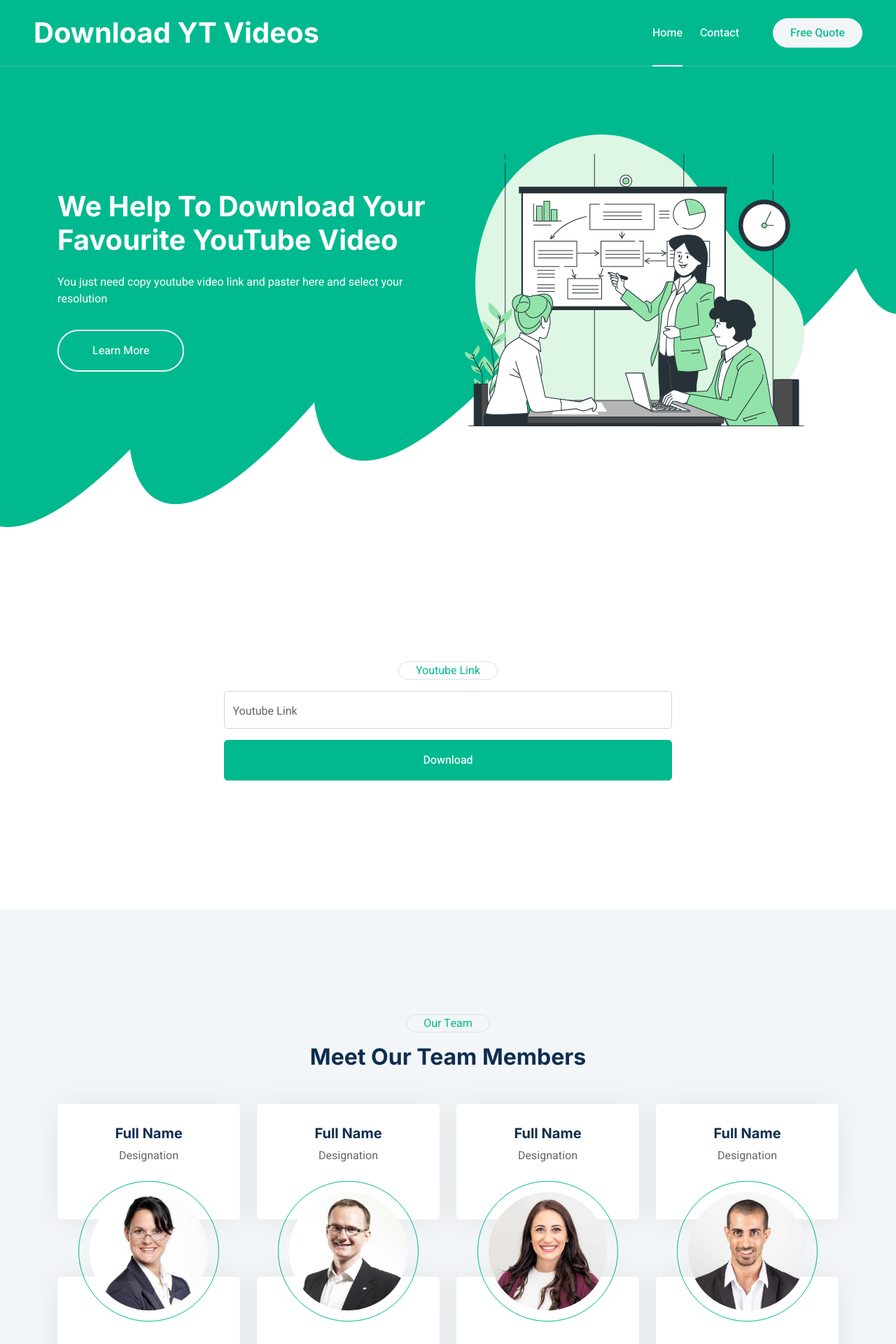
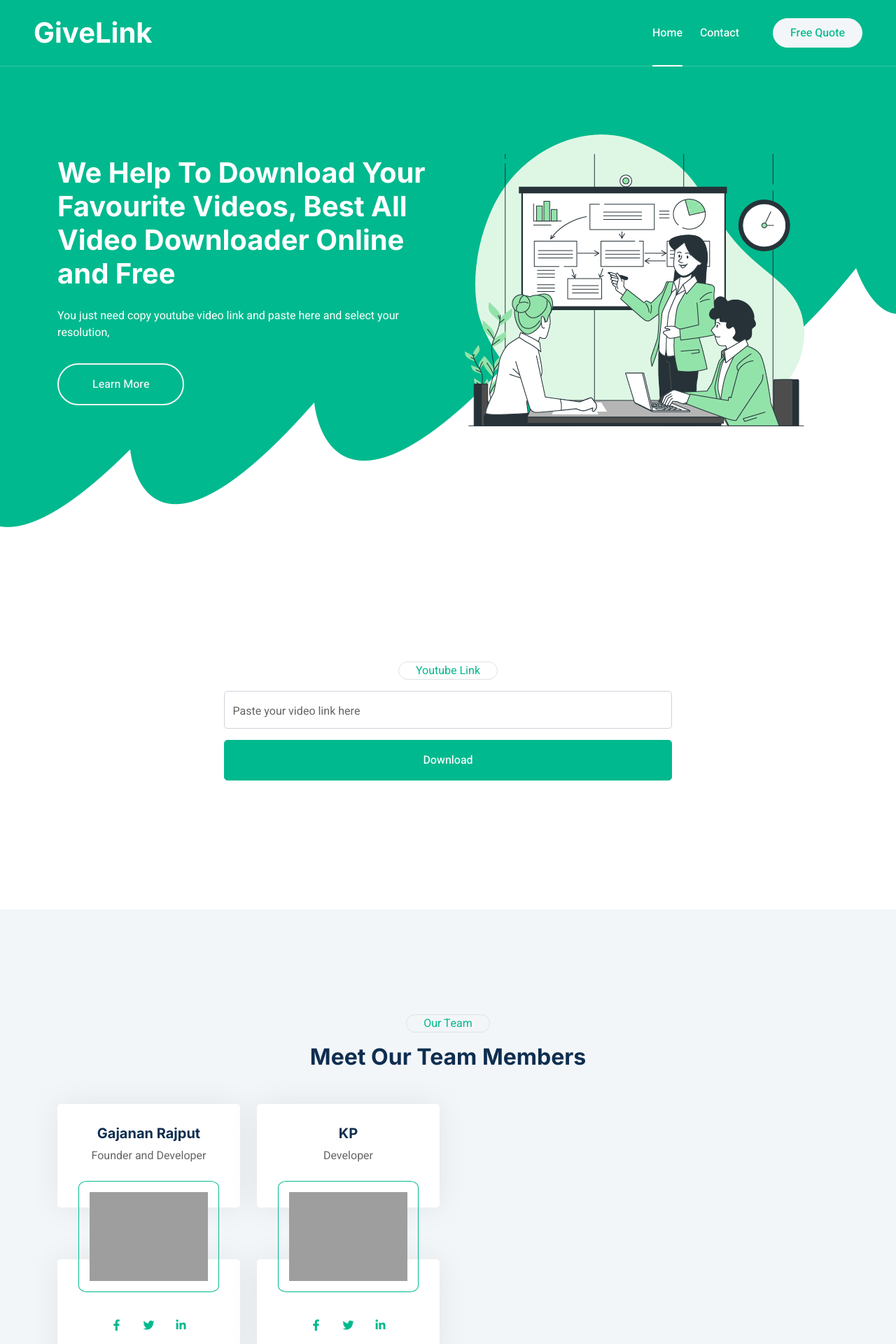
Before and after one commit to gajanan0707/Youtube_video_download, a Django app: page / in a window 1280 px wide. Shown: the top 1920 px of the page at 70% size. Run offline with Django 4.2, Linux system fonts and the light colour scheme; some libraries are stand-ins or nearby versions; grey boxes are pictures that could not be loaded.

Commit message:
update titles (#2)

```diff
--- a/youtube_videos_download/youtube_videos_download/templates/index.html
+++ b/youtube_videos_download/youtube_videos_download/templates/index.html
@@ -5,7 +5,7 @@
 {% block head %}
     <head>
         <meta charset="utf-8">
-        <title>Youtube Video Download</title>
+        <title>Online Video Downloder</title>
         <meta content="width=device-width, initial-scale=1.0" name="viewport">
         <meta content="" name="keywords">
         <meta content="" name="description">
@@ -39,7 +39,7 @@
 {% endblock head %}
 
 <body>
-<div class="container-xxl bg-white p-0">
+<div class="container-xxl bg-white p-0" style="max-width: 1840px !important;">
     <!-- Spinner Start -->
     <div id="spinner"
          class="show bg-white position-fixed translate-middle w-100 vh-100 top-50 start-50 d-flex align-items-center justify-content-center">
@@ -58,7 +58,7 @@
         <div class="container-xxl position-relative p-0">
             <nav class="navbar navbar-expand-lg navbar-light px-4 px-lg-5 py-3 py-lg-0">
                 <a href="{% url 'home' %}" class="navbar-brand p-0">
-                    <h1 class="m-0">Download YT Videos</h1>
+                    <h1 class="m-0">GiveLink</h1>
                     <!-- <img src="img/logo.png" alt="Logo"> -->
                 </a>
                 <button class="navbar-toggler" type="button" data-bs-toggle="collapse" data-bs-target="#navbarCollapse">
@@ -89,10 +89,10 @@
                 <div class="container">
                     <div class="row g-5 align-items-center">
                         <div class="col-lg-6 text-center text-lg-start">
-                            <h1 class="text-white mb-4 animated zoomIn">We Help To Download Your Favourite YouTube
-                                Video</h1>
-                            <p class="text-white pb-3 animated zoomIn">You just need copy youtube video link and paster
-                                here and select your resolution</p>
+                            <h1 class="text-white mb-4 animated zoomIn">We Help To Download Your Favourite
+                                Videos, Best All Video Downloader Online and Free</h1>
+                            <p class="text-white pb-3 animated zoomIn">You just need copy youtube video link and paste
+                                here and select your resolution, </p>
                             <a href=""
                                class="btn btn-outline-light rounded-pill border-2 py-3 px-5 animated slideInRight">Learn
                                 More</a>
@@ -122,7 +122,7 @@
                                     <div class="form-floating">
                                         <input class="form-control" placeholder="Paste your youtube video link"
                                                id="yt_link" style="height: 54px" required></input>
-                                        <label for="yt_link">Youtube Link</label>
+                                        <label for="yt_link">Paste your video link here</label>
                                     </div>
                                 </div>
                                 <div class="col-12">
@@ -158,9 +158,9 @@
         <div class="row g-4">
             <div class="col-lg-3 col-md-6 wow fadeInUp" data-wow-delay="0.1s">
                 <div class="team-item">
-                    <h5>Full Name</h5>
-                    <p class="mb-4">Designation</p>
-                    <img class="img-fluid rounded-circle w-100 mb-4" src="{% static 'img/team-1.jpg' %}" alt="">
+                    <h5>Gajanan Rajput</h5>
+                    <p class="mb-4">Founder and Developer</p>
+                    <img style="border-radius: 6% !important;" class="img-fluid rounded-circle w-100 mb-4" src="https://i.ibb.co/XJxB8J6/HD-wallpaper-marvel-moon-knight-2022.jpg" alt="HD-wallpaper-marvel-moon-knight-2022">
                     <div class="d-flex justify-content-center">
                         <a class="btn btn-square text-primary bg-white m-1" href=""><i
                                 class="fab fa-facebook-f"></i></a>
@@ -171,11 +171,12 @@
                     </div>
                 </div>
             </div>
+
             <div class="col-lg-3 col-md-6 wow fadeInUp" data-wow-delay="0.3s">
                 <div class="team-item">
-                    <h5>Full Name</h5>
-                    <p class="mb-4">Designation</p>
-                    <img class="img-fluid rounded-circle w-100 mb-4" src="{% static 'img/team-2.jpg' %}" alt="">
+                    <h5>KP</h5>
+                    <p class="mb-4">Developer</p>
+                    <img style="border-radius: 6% !important;"  class="img-fluid rounded-circle w-100 mb-4" src="https://i.ibb.co/HGDfD1b/photo-1635805737707-575885ab0820.jpg" alt="">
                     <div class="d-flex justify-content-center">
                         <a class="btn btn-square text-primary bg-white m-1" href=""><i
                                 class="fab fa-facebook-f"></i></a>
@@ -186,7 +187,7 @@
                     </div>
                 </div>
             </div>
-            <div class="col-lg-3 col-md-6 wow fadeInUp" data-wow-delay="0.5s">
+            <!-- <div class="col-lg-3 col-md-6 wow fadeInUp" data-wow-delay="0.5s">
                 <div class="team-item">
                     <h5>Full Name</h5>
                     <p class="mb-4">Designation</p>
@@ -200,8 +201,8 @@
                                 class="fab fa-linkedin-in"></i></a>
                     </div>
                 </div>
-            </div>
-            <div class="col-lg-3 col-md-6 wow fadeInUp" data-wow-delay="0.7s">
+            </div> -->
+            <!-- <div class="col-lg-3 col-md-6 wow fadeInUp" data-wow-delay="0.7s">
                 <div class="team-item">
                     <h5>Full Name</h5>
                     <p class="mb-4">Designation</p>
@@ -215,7 +216,7 @@
                                 class="fab fa-linkedin-in"></i></a>
                     </div>
                 </div>
-            </div>
+            </div> -->
         </div>
     </div>
 </div>
@@ -276,8 +277,8 @@
                     &copy; <a class="border-bottom" href="#">https://yt-download-dj.herokuapp.com/</a>, All Right Reserved.
 
                     <!--/*** This template is free as long as you keep the footer author’s credit link/attribution link/backlink. If you'd like to use the template without the footer author’s credit link/attribution link/backlink, you can purchase the Credit Removal License from "https://htmlcodex.com/credit-removal". Thank you for your support. ***/-->
-                    Designed By <a class="border-bottom" href="{% url 'home' %}">Gajanan</a>
-                    {% comment %} <br>Distributed By: <a class="border-bottom" href="https://themewagon.com" target="_blank">ThemeWagon</a> {% endcomment %}
+                    Designed By <a class="border-bottom" href="https://htmlcodex.com">HTML Codex</a>
+                    <br>Distributed By: <a class="border-bottom" href="https://themewagon.com" target="_blank">ThemeWagon</a>
                 </div>
                 <div class="col-md-6 text-center text-md-end">
                     <div class="footer-menu">
```
